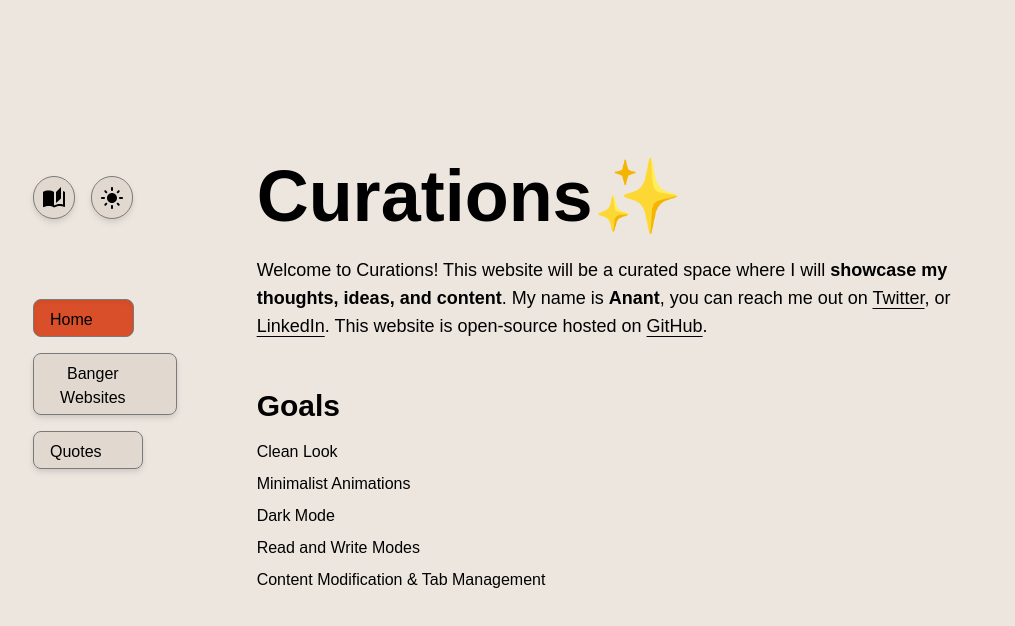
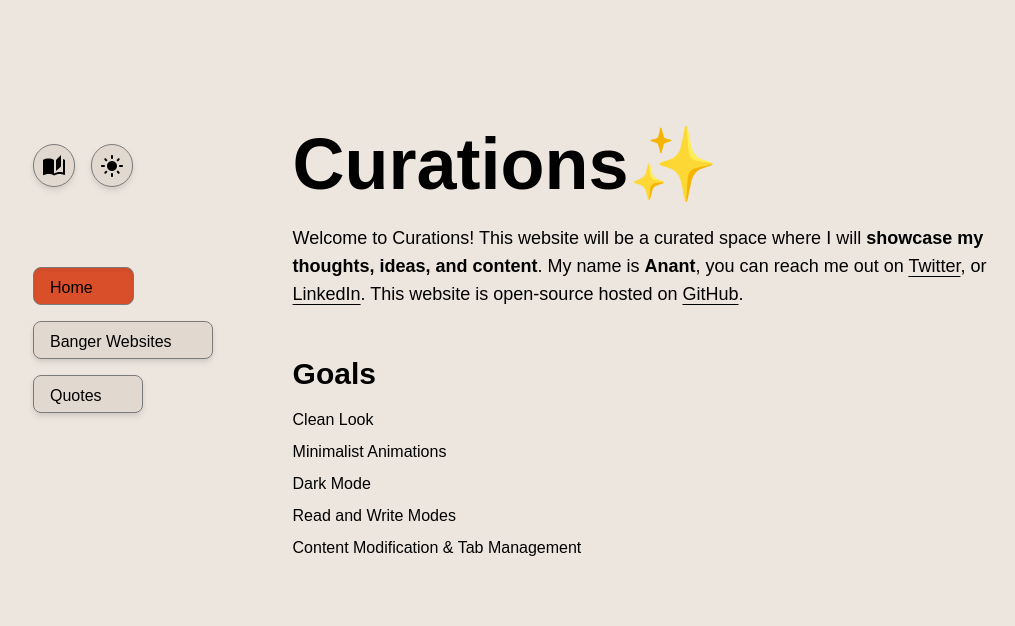
Before and after one commit to dubeyanant/Curations, a React (Vite) app: page / in a window 1280 px wide. Shown: the top 626 px of the page, without its empty margins (127-1142 px from the left). Built offline with nearby package versions, Linux system fonts and the light colour scheme; the HTML template or start-up script is replaced by a standard one.

Commit message:
fix: :bug: remove sidebar shrink

```diff
--- a/src/App.jsx
+++ b/src/App.jsx
@@ -7,11 +7,11 @@ import Quotes from "./components/Quotes";
 
 function App() {
   return (
-    <div className="container mx-auto px-[160px] pt-40">
-      <div className="flex gap-20">
-        <div className="basis-[360px] pb-40">
-          <SideBar />
-        </div>
+    <div className="container mx-auto px-[160px] py-32 flex gap-20">
+      <div className="flex-shrink-0">
+        <SideBar />
+      </div>
+      <div>
         <Routes>
           <Route path="/" element={<Home />} />
           <Route path="/websites" element={<Websites />} />
--- a/src/components/Home.jsx
+++ b/src/components/Home.jsx
@@ -1,6 +1,6 @@
 const Home = () => {
   return (
-    <div>
+    <>
       <h1 className="text-7xl font-bold">Curations✨</h1>
       <p className="text-lg mt-6">
         Welcome to Curations! This website will be a curated space where I will{" "}
@@ -39,7 +39,7 @@ const Home = () => {
         <li>Read and Write Modes</li>
         <li>Content Modification & Tab Management</li>
       </ul>
-    </div>
+    </>
   );
 };
 export default Home;
--- a/src/components/Quotes.jsx
+++ b/src/components/Quotes.jsx
@@ -1,4 +1,4 @@
 const Quotes = () => {
-  return <div>Quotes</div>;
+  return <>Quotes</>;
 };
 export default Quotes;
```
